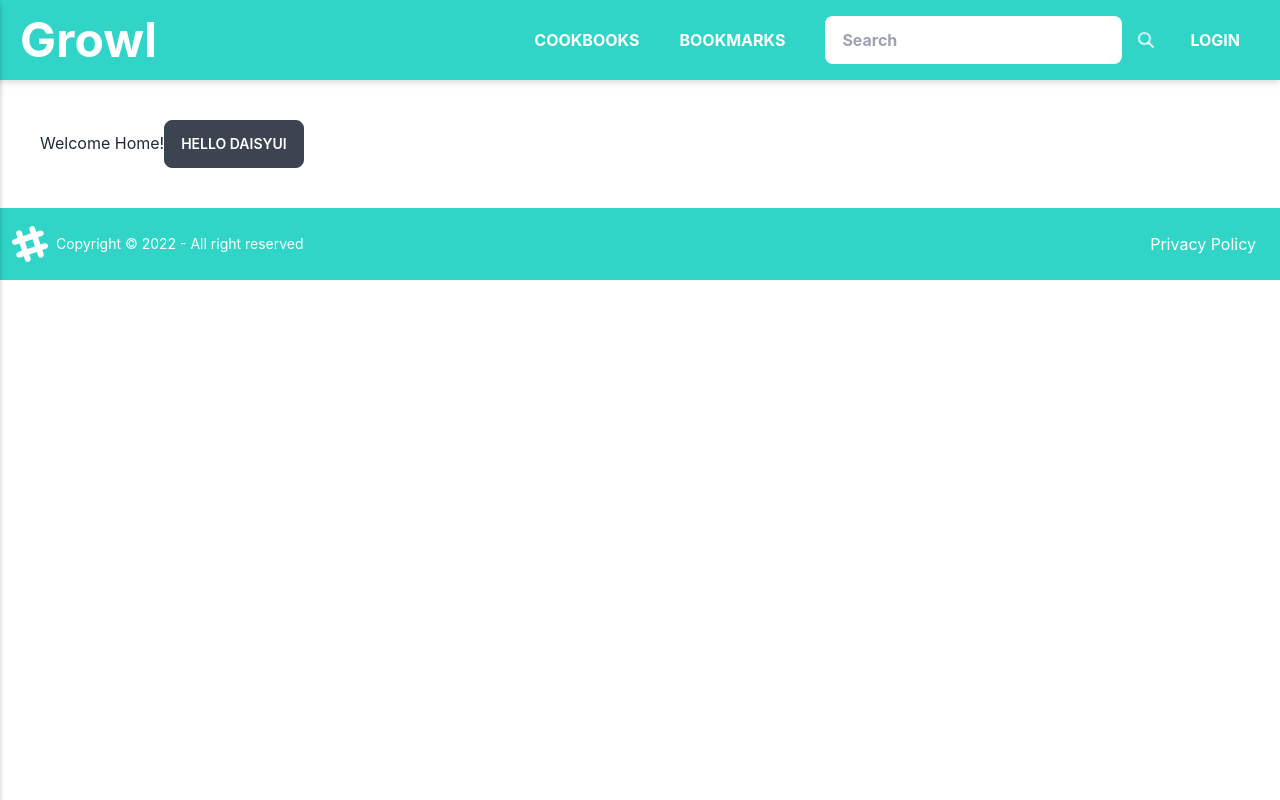
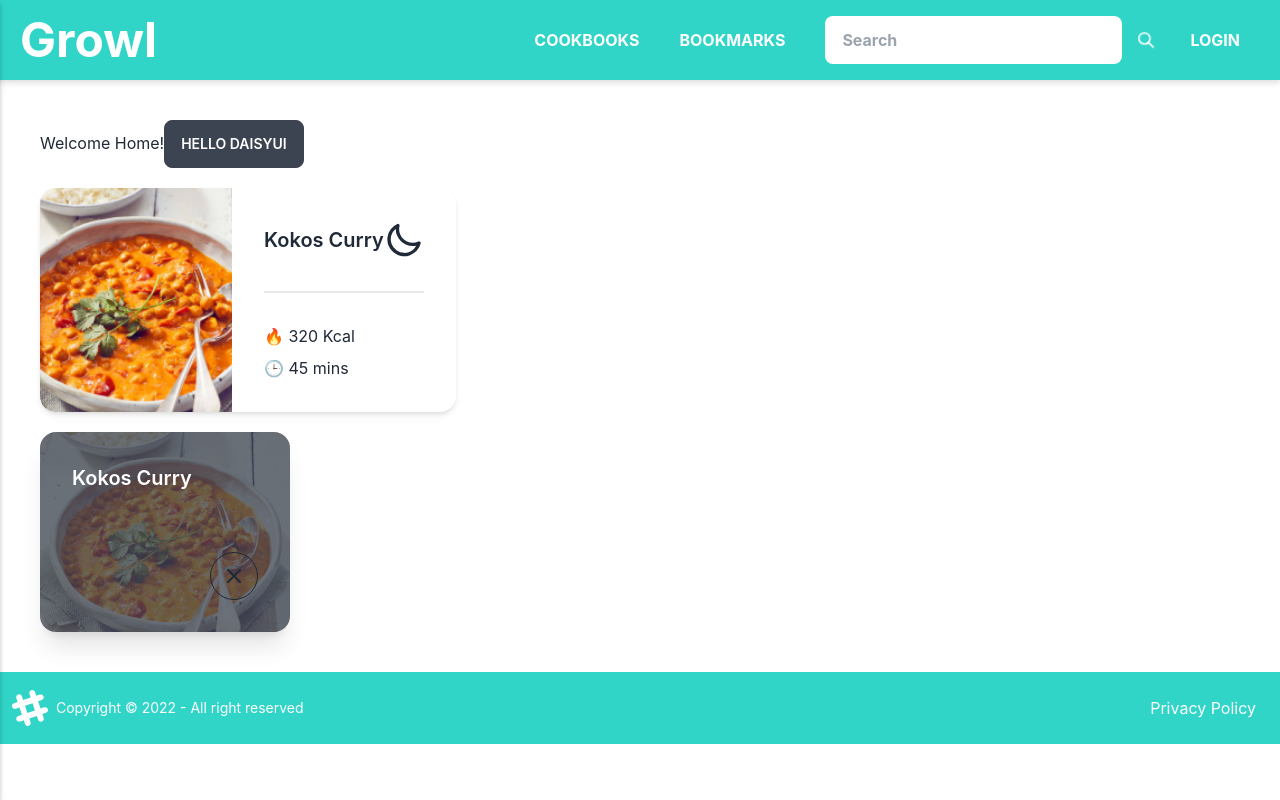
Before and after one commit to incubation-center/FullStack-Website---Group6, a Next.js app: page / in a window 1280 px wide. Built offline with nearby package versions, Linux system fonts and the light colour scheme.

Commit message:
Add cards

```diff
--- /dev/null
+++ b/components/bookmarks-card.js
@@ -0,0 +1,31 @@
+export default function BoomarksCard ()
+{
+  return (
+    <div class="card w-fit card-side bg-base-100 shadow-md my-5">
+      <figure>
+        <img src="kokos_curry.png" class="w-48 h-56" alt="Kokos Curry" />
+      </figure>
+      <div class="card-body">
+        <div class="flex">
+          <h2 class="card-title">Kokos Curry</h2>
+          <p></p>
+          <label class="swap swap-rotate">
+            {/* this hidden checkbox controls the state */}
+            <input type="checkbox" />
+            {/* sun icon  */}
+            <svg class="swap-on fill-current w-10 h-10" xmlns="http://www.w3.org/2000/svg" viewBox="0 0 24 24">
+              <path d="M5.64,17l-.71.71a1,1,0,0,0,0,1.41,1,1,0,0,0,1.41,0l.71-.71A1,1,0,0,0,5.64,17ZM5,12a1,1,0,0,0-1-1H3a1,1,0,0,0,0,2H4A1,1,0,0,0,5,12Zm7-7a1,1,0,0,0,1-1V3a1,1,0,0,0-2,0V4A1,1,0,0,0,12,5ZM5.64,7.05a1,1,0,0,0,.7.29,1,1,0,0,0,.71-.29,1,1,0,0,0,0-1.41l-.71-.71A1,1,0,0,0,4.93,6.34Zm12,.29a1,1,0,0,0,.7-.29l.71-.71a1,1,0,1,0-1.41-1.41L17,5.64a1,1,0,0,0,0,1.41A1,1,0,0,0,17.66,7.34ZM21,11H20a1,1,0,0,0,0,2h1a1,1,0,0,0,0-2Zm-9,8a1,1,0,0,0-1,1v1a1,1,0,0,0,2,0V20A1,1,0,0,0,12,19ZM18.36,17A1,1,0,0,0,17,18.36l.71.71a1,1,0,0,0,1.41,0,1,1,0,0,0,0-1.41ZM12,6.5A5.5,5.5,0,1,0,17.5,12,5.51,5.51,0,0,0,12,6.5Zm0,9A3.5,3.5,0,1,1,15.5,12,3.5,3.5,0,0,1,12,15.5Z" />
+            </svg>
+            {/* moon icon  */}
+            <svg class="swap-off fill-current w-10 h-10" xmlns="http://www.w3.org/2000/svg" viewBox="0 0 24 24">
+              <path d="M21.64,13a1,1,0,0,0-1.05-.14,8.05,8.05,0,0,1-3.37.73A8.15,8.15,0,0,1,9.08,5.49a8.59,8.59,0,0,1,.25-2A1,1,0,0,0,8,2.36,10.14,10.14,0,1,0,22,14.05,1,1,0,0,0,21.64,13Zm-9.5,6.69A8.14,8.14,0,0,1,7.08,5.22v.27A10.15,10.15,0,0,0,17.22,15.63a9.79,9.79,0,0,0,2.1-.22A8.11,8.11,0,0,1,12.14,19.73Z" />
+            </svg>
+          </label>
+        </div>
+        <div class="divider"></div>
+        <p>🔥 320 Kcal</p>
+        <p>🕒 45 mins</p>
+      </div>
+    </div>
+  )
+}
--- a/components/footer.js
+++ b/components/footer.js
@@ -1,5 +1,3 @@
-import { useState } from 'react'
-
 export default function Footer ()
 {
   return (
--- a/components/navbar.js
+++ b/components/navbar.js
@@ -10,7 +10,7 @@
 {
   return (
     <div className={ `absolute top-0 left-0 h-screen w-screen bg-[#30D5C8] transform ${ open ? "-translate-x-0" : "-translate-x-full" } transition-transform duration-300 ease-in-out filter drop-shadow-md ` }>
-      <div className="flex items-center filter drop-shadow-md text-[#30D5C8] bg-white text-5xl h-20 p-5"> {/*logo container*/ }
+      <div className="flex items-center filter drop-shadow-md text-[#30D5C8] bg-white text-5xl h-20 p-5"> {/*Logo Container*/ }
         <Link href="/">Growl</Link>
       </div>
       <div className="flex flex-col">
@@ -43,7 +43,7 @@
         {
           setOpen( !open )
         } }>
-          {/* hamburger button */ }
+          {/* Hamburger Button */ }
           <span className={ `h-1 w-full bg-white rounded-lg transform transition duration-300 ease-in-out ${ open ? "rotate-45 translate-y-3.5" : "" }` } />
           <span className={ `h-1 w-full bg-white rounded-lg transition-all duration-300 ease-in-out ${ open ? "w-0 " : "w-full" }` } />
           <span className={ `h-1 w-full bg-white rounded-lg transform transition duration-300 ease-in-out ${ open ? "-rotate-45 -translate-y-3.5" : "" }` } />
--- /dev/null
+++ b/components/recipes-card.js
@@ -0,0 +1,21 @@
+export default function RecipesCard ()
+{
+  return (
+    <div class="card w-fit bg-base-100 shadow-xl image-full">
+      <figure>
+        <img src="kokos_curry.png" alt="Kokos Curry" />
+      </figure>
+      <div class="card-body">
+        <h2 class="card-title">Kokos Curry</h2>
+        <p></p>
+        <div class="card-actions justify-end">
+          <button class="btn btn-circle btn-outline">
+            <svg xmlns="http://www.w3.org/2000/svg" class="h-6 w-6" fill="none" viewBox="0 0 24 24" stroke="currentColor">
+              <path stroke-linecap="round" stroke-linejoin="round" stroke-width="2" d="M6 18L18 6M6 6l12 12" />
+            </svg>
+          </button>
+        </div>
+      </div>
+    </div>
+  )
+}
--- a/pages/_app.js
+++ b/pages/_app.js
@@ -2,8 +2,8 @@
 import Navbar from '../components/navbar'
 import Footer from '../components/footer'
 
-
-function MyApp({ Component, pageProps }) {
+function MyApp ( { Component, pageProps } )
+{
   return <>
     <Navbar />
 
--- a/pages/index.js
+++ b/pages/index.js
@@ -1,9 +1,14 @@
+import RecipesCard from '../components/recipes-card'
+import BookmarksCard from '../components/bookmarks-card'
+
 export default function Home ()
 {
   return (
     <div className="m-10">
       Welcome Home!
       <button className="btn">Hello daisyUI</button>
+      <BookmarksCard />
+      <RecipesCard />
     </div>
   )
 }
```
Also changed, not shown: public/kokos_curry.png (added).
